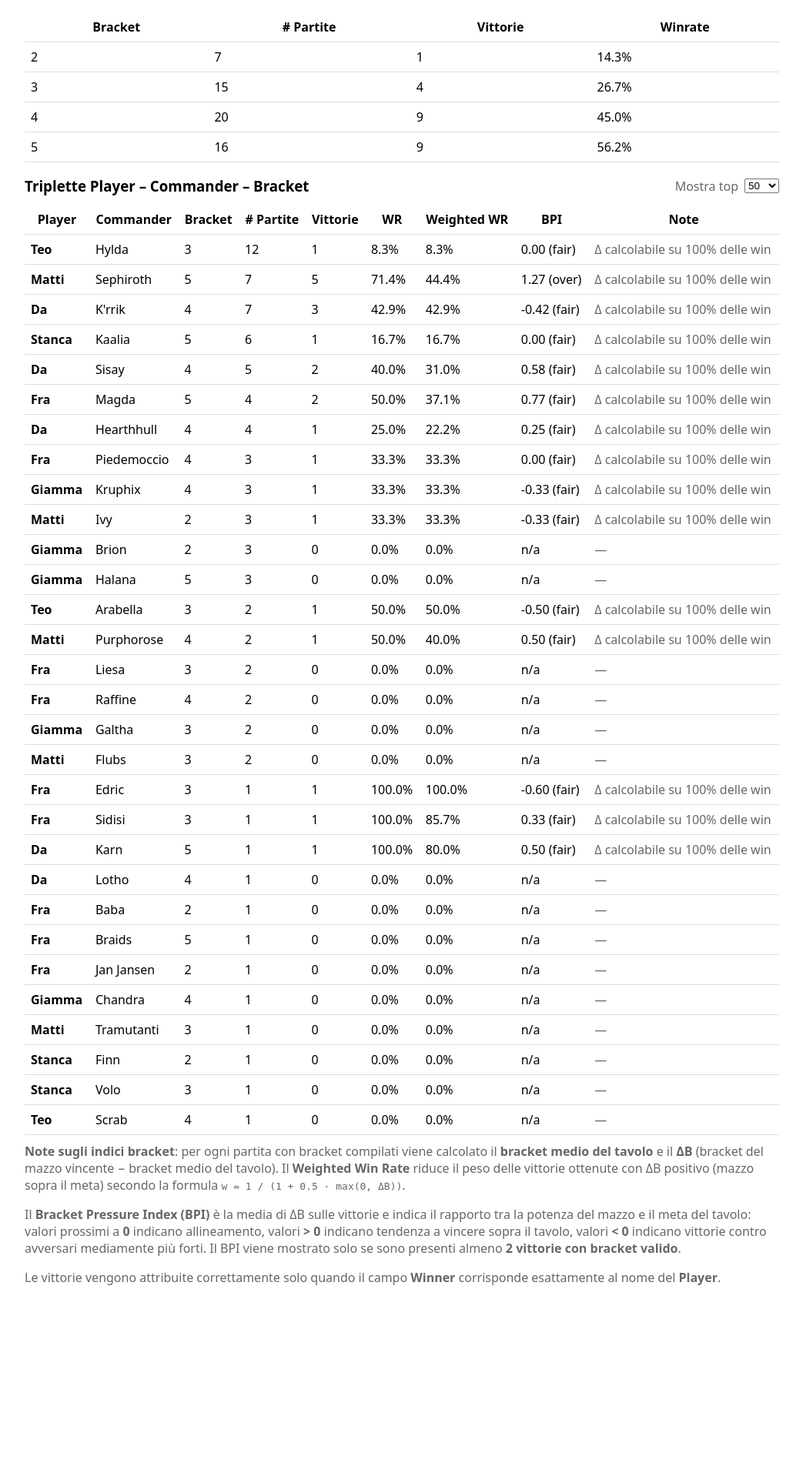
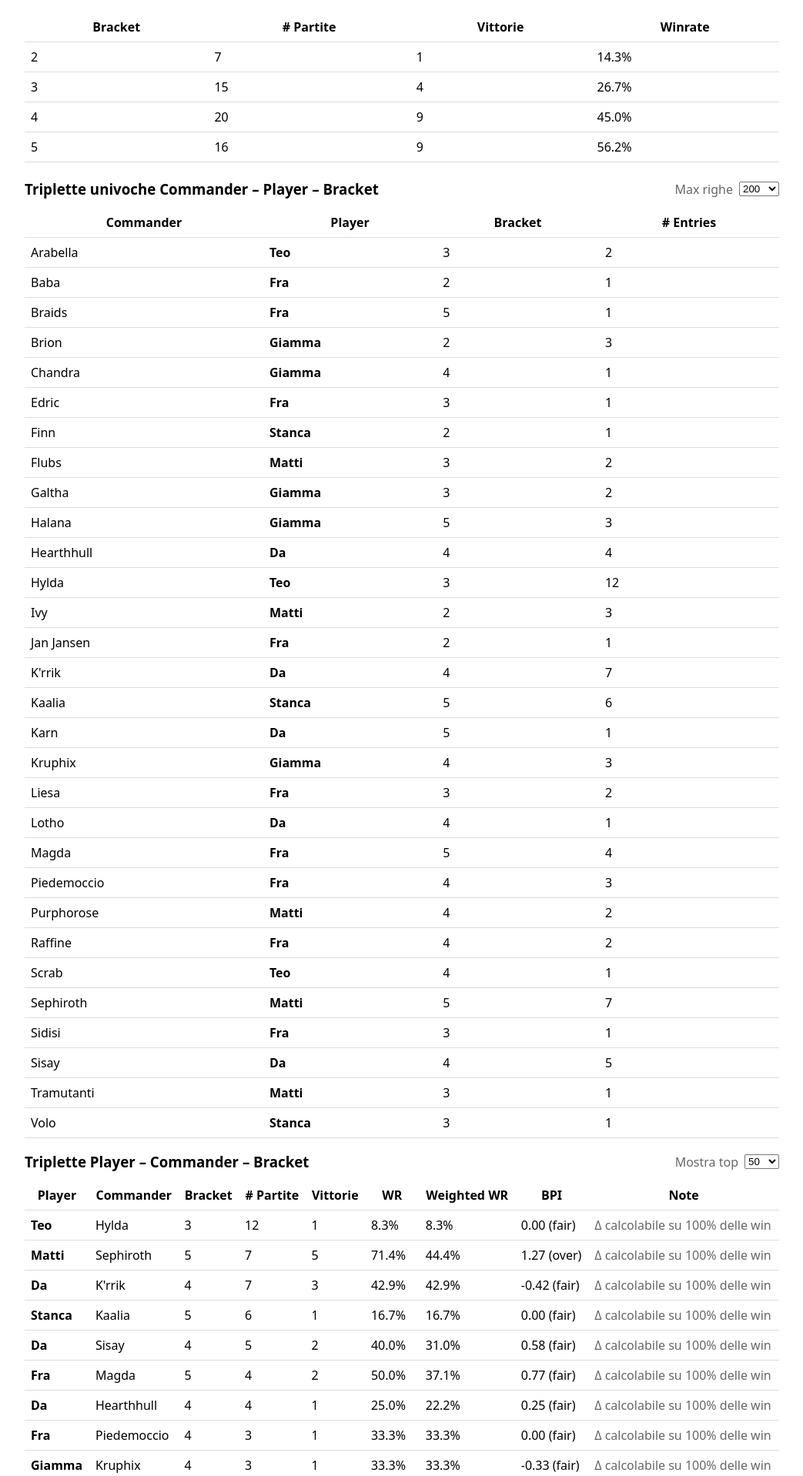
Before and after one commit to frpnz/commander-tracker, a FastAPI app: page /stats in a window 1280 px wide. Shown: the part 2112-4030 px from the top of the page at 77% size, without its empty margins (118-1161 px from the left). Before the commit the page ends 3782 px from the top, so only its background shows below. Run offline with FastAPI, Linux system fonts and the light colour scheme.

Commit message:
export pdf ok - alpha inseribile ok - ok massima visualizzazione righe stats

```diff
--- a/app.py
+++ b/app.py
@@ -416,7 +416,7 @@ def delete_game(game_id: int = Form(...)) -> RedirectResponse:
 # =============================================================================
 
 @app.get("/stats", response_class=HTMLResponse)
-def stats(request: Request, top_triples: int = 50) -> HTMLResponse:
+def stats(request: Request, top_triples: int = 50, max_unique: int = 200) -> HTMLResponse:
     with get_session() as session:
         games = session.exec(select(Game)).all()
         entries = session.exec(select(GameEntry)).all()
@@ -542,6 +542,12 @@ def stats(request: Request, top_triples: int = 50) -> HTMLResponse:
         top_triples = 50
     top_triples = max(10, min(500, top_triples))
 
+    try:
+        max_unique = int(max_unique)
+    except Exception:
+        max_unique = 200
+    max_unique = max(10, min(5000, max_unique))
+
     # Bracket distributions
     bracket_entry_counts: Dict[str, int] = {}
     for e in entries:
@@ -588,6 +594,23 @@ def stats(request: Request, top_triples: int = 50) -> HTMLResponse:
         w = int(bracket_wins.get(k, 0))
         wr = (w / g * 100.0) if g else 0.0
         bracket_rows.append({"bracket": k, "games": g, "wins": w, "winrate": wr})
+
+    # Unique triples (Commander, Player, Bracket) as a simple data-hygiene list
+    # Note: we keep bracket as string so that "n/a" is an explicit bucket.
+    unique_triples_counts: Dict[Tuple[str, str, str], int] = {}
+    for e in entries:
+        bkey = str(e.bracket) if e.bracket is not None else "n/a"
+        key = (e.commander, e.player, bkey)
+        unique_triples_counts[key] = unique_triples_counts.get(key, 0) + 1
+
+    unique_triples_rows = [
+        {"commander": c, "player": p, "bracket": b, "entries": cnt}
+        for (c, p, b), cnt in unique_triples_counts.items()
+    ]
+    unique_triples_rows.sort(
+        key=lambda r: (r["commander"].lower(), r["player"].lower(), (r["bracket"] == "n/a", r["bracket"]))
+    )
+    unique_triples_rows = unique_triples_rows[:max_unique]
 
     # Triples (player, commander, bracket) descriptive table
     triples: Dict[Tuple[str, str, str], Dict[str, object]] = {}
@@ -656,6 +679,7 @@ def stats(request: Request, top_triples: int = 50) -> HTMLResponse:
     triple_rows = triple_rows[:top_triples]
 
     top_options = [10, 25, 50, 100, 200, 500]
+    max_unique_options = [25, 50, 100, 200, 500, 1000, 2000, 5000]
     resp = templates.TemplateResponse(
         "stats.html",
         {
@@ -667,9 +691,12 @@ def stats(request: Request, top_triples: int = 50) -> HTMLResponse:
             "pair_by_size_tables": pair_by_size_tables,
             "top_triples": top_triples,
             "top_options": top_options,
+            "max_unique": max_unique,
+            "max_unique_options": max_unique_options,
             "bracket_entry_counts": bracket_entry_counts,
             "bracket_winner_counts": bracket_winner_counts,
             "bracket_rows": bracket_rows,
+            "unique_triples_rows": unique_triples_rows,
             "triple_rows": triple_rows,
         },
     )
--- a/templates/stats.html
+++ b/templates/stats.html
@@ -120,9 +120,47 @@
 </table>
 {% endif %}
 
+<div style="display:flex; align-items:center; justify-content:space-between; gap:12px; margin-top:22px;">
+  <h3 style="margin:0;">Triplette univoche Commander – Player – Bracket</h3>
+  <form method="get" action="/stats" style="display:flex; align-items:center; gap:8px; margin:0;">
+    <input type="hidden" name="top_triples" value="{{ top_triples }}" />
+    <label class="muted" for="max_unique" style="white-space:nowrap;">Max righe</label>
+    <select id="max_unique" name="max_unique" onchange="this.form.submit()">
+      {% for n in max_unique_options %}
+        <option value="{{ n }}" {% if n == max_unique %}selected{% endif %}>{{ n }}</option>
+      {% endfor %}
+    </select>
+  </form>
+</div>
+{% if not unique_triples_rows or unique_triples_rows|length == 0 %}
+  <p>Nessun dato.</p>
+{% else %}
+<table>
+  <thead>
+    <tr>
+      <th>Commander</th>
+      <th>Player</th>
+      <th>Bracket</th>
+      <th># Entries</th>
+    </tr>
+  </thead>
+  <tbody>
+    {% for r in unique_triples_rows %}
+      <tr>
+        <td>{{ r.commander }}</td>
+        <td><b>{{ r.player }}</b></td>
+        <td>{{ r.bracket }}</td>
+        <td>{{ r.entries }}</td>
+      </tr>
+    {% endfor %}
+  </tbody>
+</table>
+{% endif %}
+
 <div style="display:flex; align-items:center; justify-content:space-between; gap:12px; margin-top:18px;">
   <h3 style="margin:0;">Triplette Player – Commander – Bracket</h3>
   <form method="get" action="/stats" style="display:flex; align-items:center; gap:8px; margin:0;">
+    <input type="hidden" name="max_unique" value="{{ max_unique }}" />
     <label class="muted" for="top_triples" style="white-space:nowrap;">Mostra top</label>
     <select id="top_triples" name="top_triples" onchange="this.form.submit()">
       {% for n in top_options %}
```
Also changed, not shown: data/commander_tracker.sqlite.
